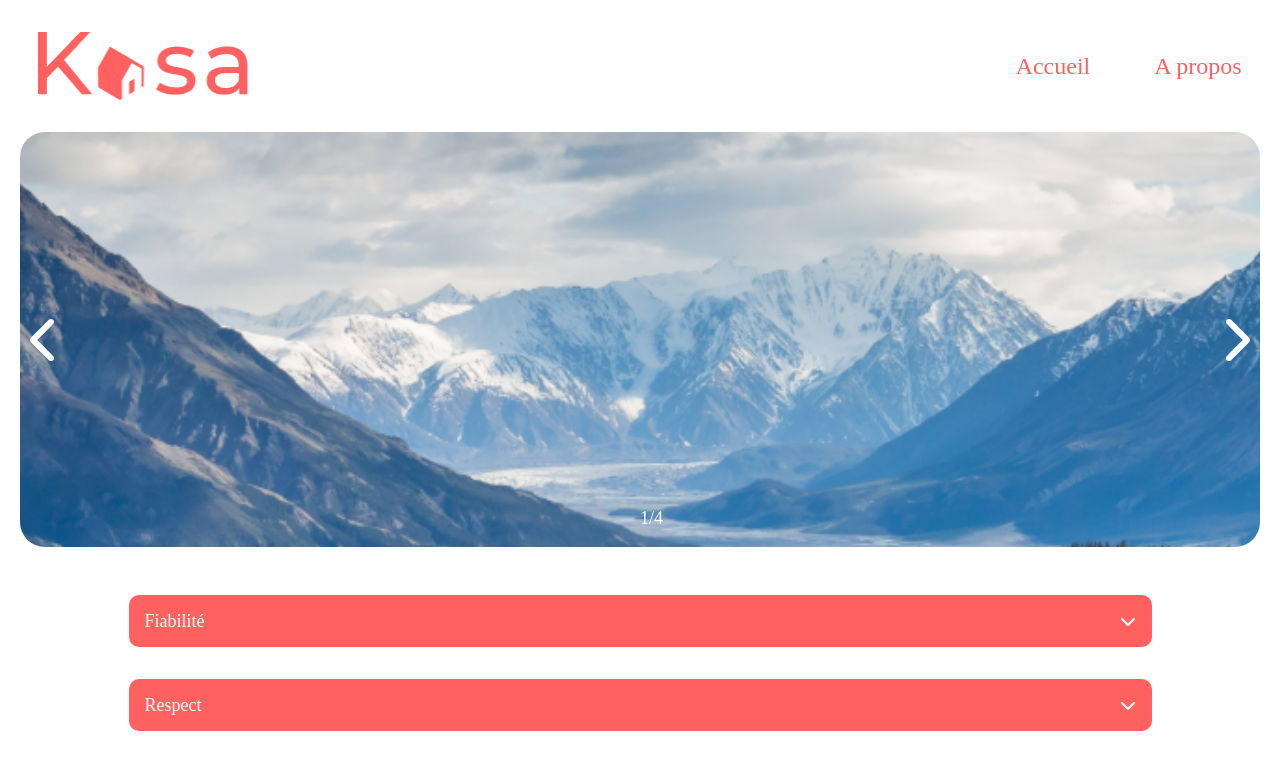
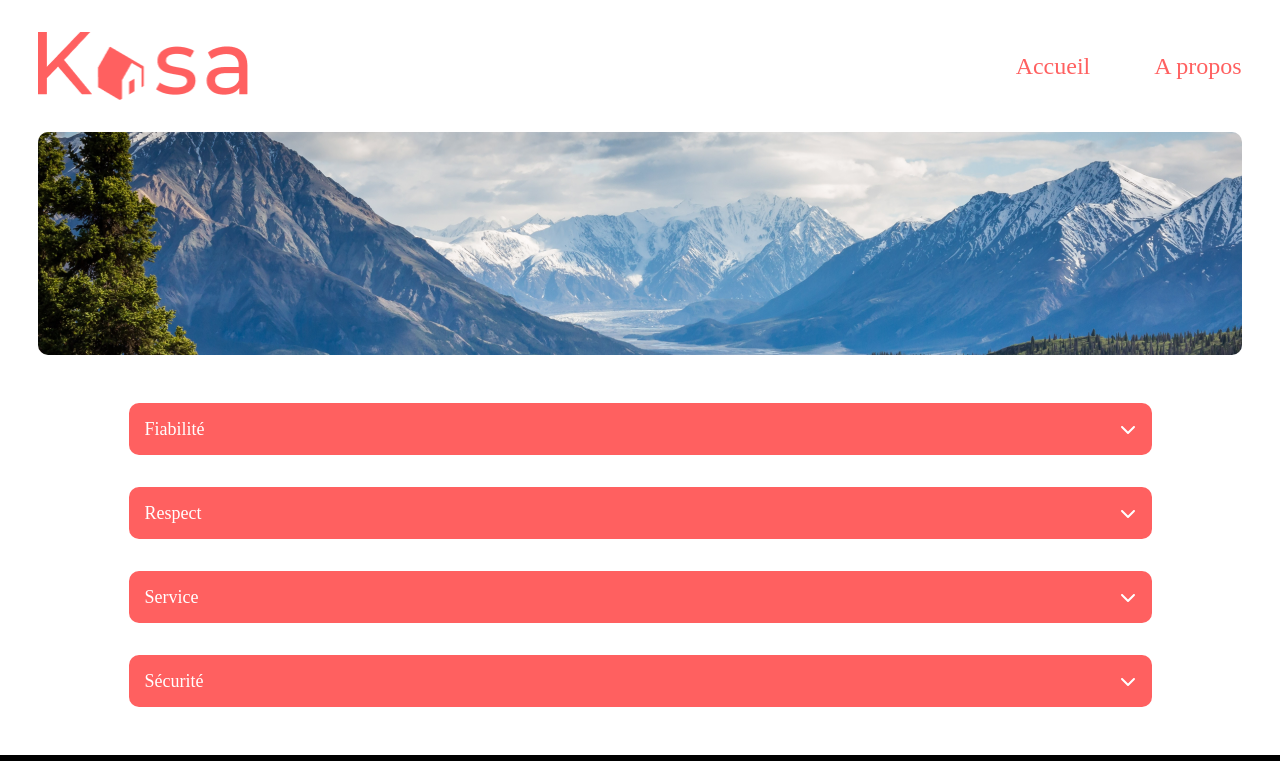
Before and after one commit to rayanadir/RayanDahmena_11_11032022, a React (Create React App) app: page / in a window 1280 px wide. Shown: the top 761 px of the page. Built offline with nearby package versions, Linux system fonts and the light colour scheme.

Commit message:
mise à jour page About

```diff
--- a/src/views/About/About.jsx
+++ b/src/views/About/About.jsx
@@ -3,8 +3,8 @@ import React from 'react';
 import Header from '../../components/header/Header';
 import Footer from '../../components/footer/Footer';
 import AboutDropdowns from '../../components/aboutDropdowns/AboutDropdowns';
-import Carrousel from '../../components/carrousel/Carrousel';
 import background from '../../assets/background_about.png'
+import Banner from '../../components/banner/Banner';
 
 
 const About = () => {
@@ -12,7 +12,7 @@ const About = () => {
     return (
         <div>
             <Header />
-            <Carrousel image={background} type="about" />
+            <Banner image={background} />
             <AboutDropdowns />
             <Footer />
         </div>
```
